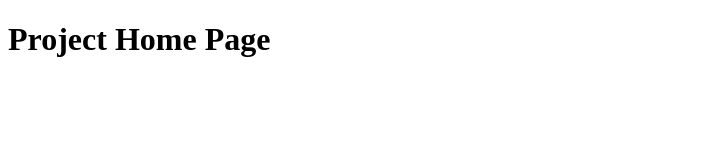
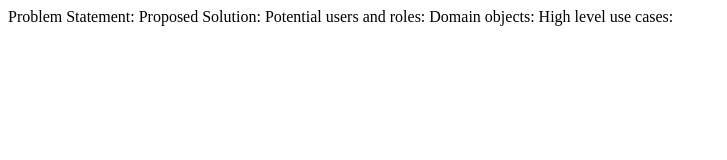
Before and after one commit to sidharththapar/thapar-sidharth-webdev, a website: page public/project/index.html in a window 1280 px wide. Shown: the whole page, without its empty margins (0-727 px from the left). Drawn offline with Linux system fonts and the light colour scheme.

Commit message:
Update index.html

```diff
--- a/public/project/index.html
+++ b/public/project/index.html
@@ -5,6 +5,10 @@
     <title>Project Home Page</title>
 </head>
 <body>
-    <h1>Project Home Page</h1>
+    Problem Statement:
+    Proposed Solution:
+    Potential users and roles:
+    Domain objects:
+    High level use cases:
 </body>
 </html>
```
